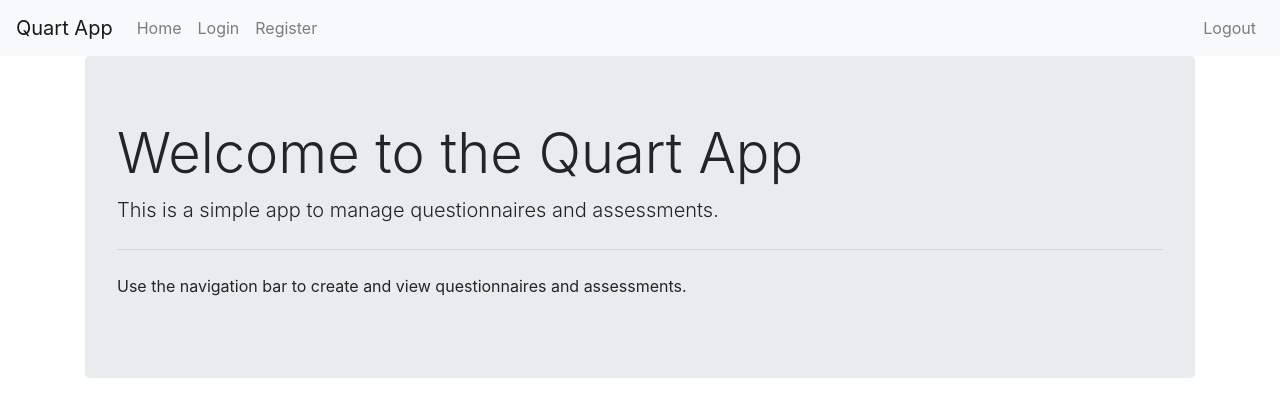
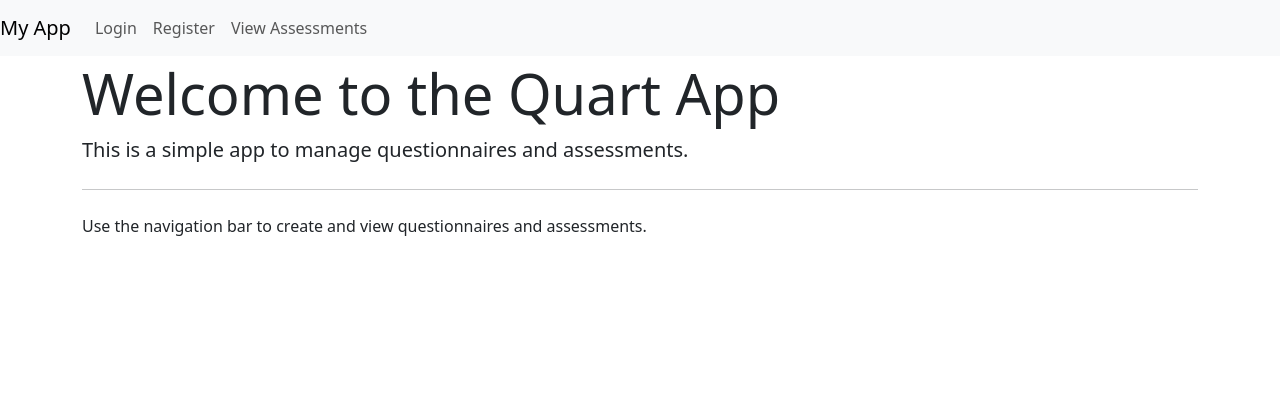
Before and after one commit to rennyS/quart_survey_app, a Python web app: template templates/index.html in a window 1280 px wide. Shown: the top 417 px of the page. Run offline with Jinja, Linux system fonts and the light colour scheme; the template is opened without the code that fills it, so the values that code supplies are empty; some libraries are stand-ins or nearby versions.

Commit message:
Update base.html

```diff
--- a/templates/base.html
+++ b/templates/base.html
@@ -1,62 +1,46 @@
-<!doctype html>
+<!DOCTYPE html>
 <html lang="en">
 <head>
-    <!-- Required meta tags -->
-    <meta charset="utf-8">
-    <meta name="viewport" content="width=device-width, initial-scale=1, shrink-to-fit=no">
-
-    <!-- Bootstrap CSS -->
-    <link href="https://maxcdn.bootstrapcdn.com/bootstrap/4.0.0/css/bootstrap.min.css" rel="stylesheet">
-
-    <title>Quart App</title>
+    <meta charset="UTF-8">
+    <meta name="viewport" content="width=device-width, initial-scale=1.0">
+    <title>{{ title if title else "Quart Application" }}</title>
+    <link rel="stylesheet" href="{{ url_for('static', filename='css/bootstrap.min.css') }}">
+    <style>
+        body {
+            padding-top: 60px;
+        }
+    </style>
 </head>
 <body>
-    <nav class="navbar navbar-expand-lg navbar-light bg-light">
-      <a class="navbar-brand" href="/">Quart App</a>
+    <nav class="navbar navbar-expand-lg navbar-light bg-light fixed-top">
+        <a class="navbar-brand" href="{{ url_for('main.index') }}">My App</a>
         <button class="navbar-toggler" type="button" data-toggle="collapse" data-target="#navbarNav" aria-controls="navbarNav" aria-expanded="false" aria-label="Toggle navigation">
             <span class="navbar-toggler-icon"></span>
         </button>
         <div class="collapse navbar-collapse" id="navbarNav">
-        <ul class="navbar-nav mr-auto"> <!-- "mr-auto" class will push the list items to the left -->
-            <li class="nav-item">
-                <a class="nav-link" href="/">Home</a>
-            </li>
-            {% if user %}
-            <li class="nav-item">
-                <a class="nav-link" href="{{ url_for('questionnaire.create_questionnaire') }}">Create Questionnaire</a>
-            </li>
-            <li class="nav-item">
-                <a class="nav-link" href="{{ url_for('questionnaire.list_questionnaires') }}">List Questionnaires</a>
-            </li>
-            <li class="nav-item">
-                <a class="nav-link" href="{{ url_for('assessment.list_assessments') }}">View Assessments</a>
-            </li>
-            {% else %}
+            <ul class="navbar-nav ml-auto">
                 <li class="nav-item">
                     <a class="nav-link" href="{{ url_for('auth.login') }}">Login</a>
                 </li>
                 <li class="nav-item">
                     <a class="nav-link" href="{{ url_for('auth.register') }}">Register</a>
                 </li>
-            {% endif %}
-        </ul>
-        <ul class="navbar-nav">
                 <li class="nav-item">
-                <a class="nav-link" href="{{ url_for('auth.logout') }}">Logout</a>
+                    <a class="nav-link" href="{{ url_for('assessment.list_assessments') }}">View Assessments</a>
                 </li>
             </ul>
         </div>
-
     </nav>
-
     <div class="container">
-      {% block content %}
-      {% endblock %}
+        {% with messages = get_flashed_messages(with_categories=true) %}
+            {% if messages %}
+                {% for category, message in messages %}
+                    <div class="alert alert-{{ category }}">{{ message }}</div>
+                {% endfor %}
+            {% endif %}
+        {% endwith %}
+        {% block content %}{% endblock %}
     </div>
-
-    <!-- Bootstrap JS and dependencies -->
-    <script src="https://code.jquery.com/jquery-3.2.1.slim.min.js"></script>
-    <script src="https://cdnjs.cloudflare.com/ajax/libs/popper.js/1.12.9/umd/popper.min.js"></script>
-    <script src="https://maxcdn.bootstrapcdn.com/bootstrap/4.0.0/js/bootstrap.min.js"></script>
+    <script src="{{ url_for('static', filename='js/bootstrap.bundle.min.js') }}"></script>
 </body>
 </html>
```
Lines whose indentation alone changed are shown as unchanged.
